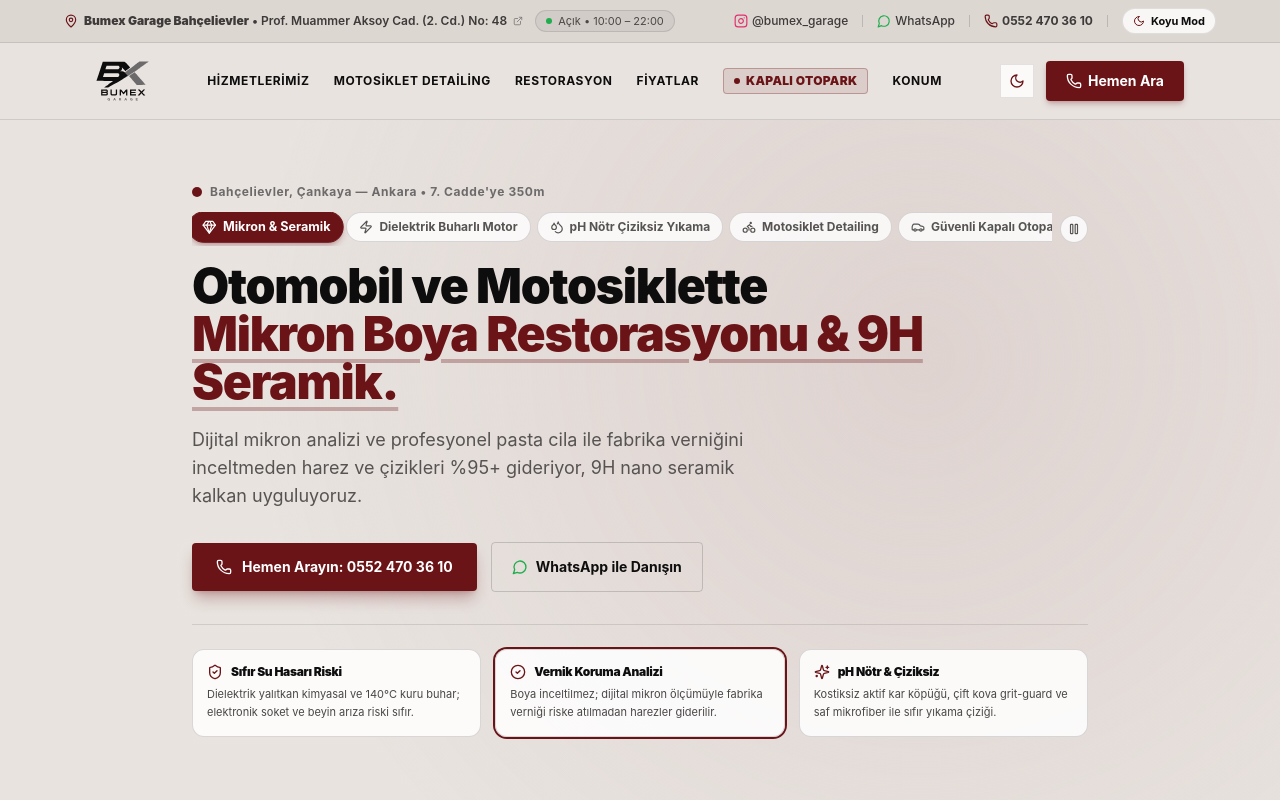
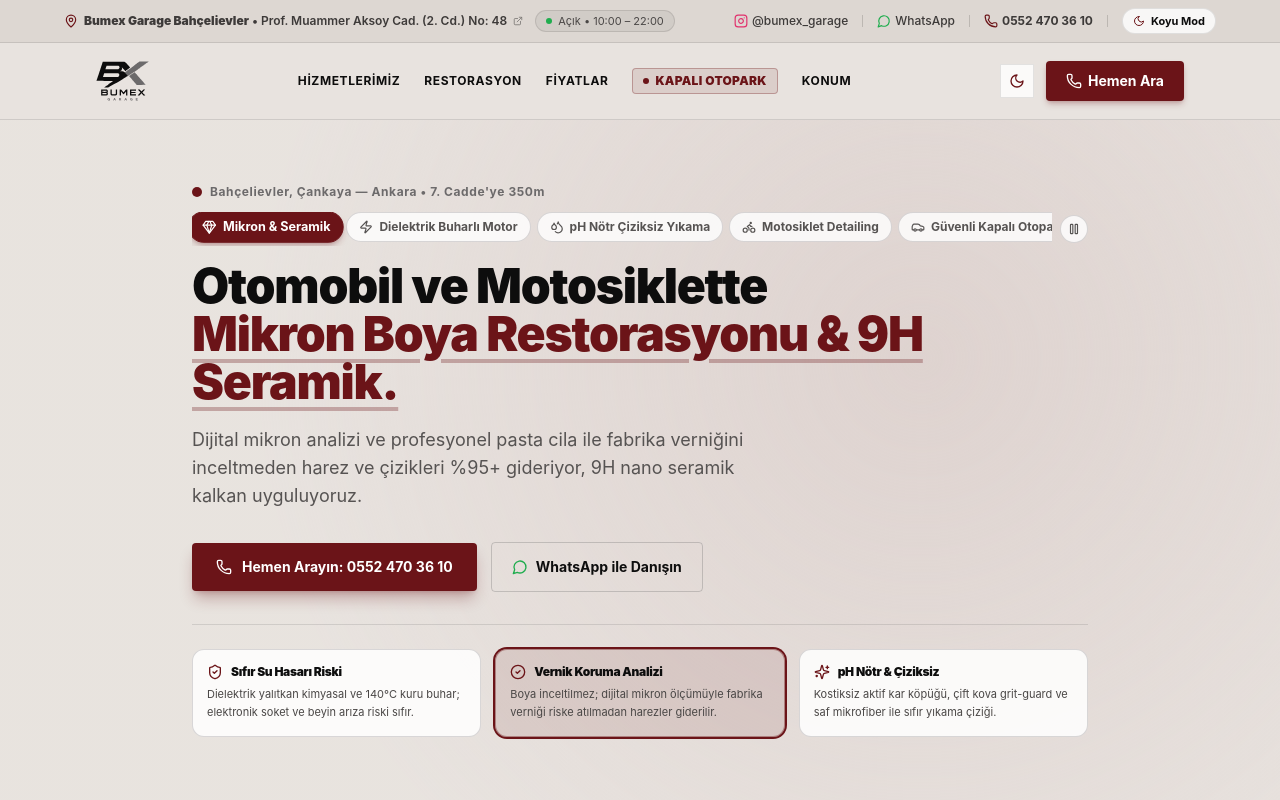
Before and after one commit to AgricolaC/bumex-garage-website, a Next.js app: page / in a window 1280 px wide. Shown: the top 800 px of the page. Built offline with nearby package versions, Linux system fonts and the light colour scheme.

Commit message:
fix(nav-hero): remove motosiklet detailing from top navbar and highlight all 3 cards in red for motosiklet detailing

```diff
--- a/src/components/landing/HeroSection.tsx
+++ b/src/components/landing/HeroSection.tsx
@@ -42,6 +42,11 @@
 
   const activePillar =
     WORKSHOP_PILLARS.find((p) => p.id === activePillarId) ?? WORKSHOP_PILLARS[0];
+
+  // Motosiklet detailing seçildiğinde 3 kartın tamamı kırmızı vurgulanır (kuru buhar, mikron analiz, çiziksiz yıkama)
+  const isCard1Active = activePillar.id === 'buhar' || activePillar.id === 'motosiklet';
+  const isCard2Active = activePillar.id === 'mikron' || activePillar.id === 'motosiklet';
+  const isCard3Active = activePillar.id === 'yikama' || activePillar.id === 'motosiklet';
 
   // Sonraki sütuna geçiş fonksiyonu
   const advancePillar = useCallback(() => {
@@ -233,12 +238,12 @@
           >
             {/* Güvence 1 */}
             <div
-              className={`p-3.5 rounded-xl border transition-colors ${
-                activePillar.id === 'buhar'
-                  ? 'ring-2 ring-[#6B1418] bg-[#6B1418]/5'
-                  : ''
-              } ${
-                isCream
+              className={`p-3.5 rounded-xl border transition-all duration-300 ${
+                isCard1Active
+                  ? isCream
+                    ? 'ring-2 ring-[#6B1418] bg-[#6B1418]/10 border-[#6B1418]/40 shadow-sm'
+                    : 'ring-2 ring-[#6B1418] bg-[#6B1418]/15 border-[#6B1418]/50 shadow-md shadow-[#6B1418]/20'
+                  : isCream
                     ? 'bg-white/85 border-[#6C6A6B]/25 text-[#0D0D0D] shadow-xs'
                     : 'bg-[#222529]/80 border-white/10 text-white'
               }`}
@@ -258,12 +263,12 @@
 
             {/* Güvence 2 */}
             <div
-              className={`p-3.5 rounded-xl border transition-colors ${
-                activePillar.id === 'mikron' || activePillar.id === 'motosiklet'
-                  ? 'ring-2 ring-[#6B1418] bg-[#6B1418]/5'
-                  : ''
-              } ${
-                isCream
+              className={`p-3.5 rounded-xl border transition-all duration-300 ${
+                isCard2Active
+                  ? isCream
+                    ? 'ring-2 ring-[#6B1418] bg-[#6B1418]/10 border-[#6B1418]/40 shadow-sm'
+                    : 'ring-2 ring-[#6B1418] bg-[#6B1418]/15 border-[#6B1418]/50 shadow-md shadow-[#6B1418]/20'
+                  : isCream
                     ? 'bg-white/85 border-[#6C6A6B]/25 text-[#0D0D0D] shadow-xs'
                     : 'bg-[#222529]/80 border-white/10 text-white'
               }`}
@@ -283,12 +288,12 @@
 
             {/* Güvence 3 */}
             <div
-              className={`p-3.5 rounded-xl border transition-colors ${
-                activePillar.id === 'yikama'
-                  ? 'ring-2 ring-[#6B1418] bg-[#6B1418]/5'
-                  : ''
-              } ${
-                isCream
+              className={`p-3.5 rounded-xl border transition-all duration-300 ${
+                isCard3Active
+                  ? isCream
+                    ? 'ring-2 ring-[#6B1418] bg-[#6B1418]/10 border-[#6B1418]/40 shadow-sm'
+                    : 'ring-2 ring-[#6B1418] bg-[#6B1418]/15 border-[#6B1418]/50 shadow-md shadow-[#6B1418]/20'
+                  : isCream
                     ? 'bg-white/85 border-[#6C6A6B]/25 text-[#0D0D0D] shadow-xs'
                     : 'bg-[#222529]/80 border-white/10 text-white'
               }`}
--- a/src/components/landing/LandingNavbar.tsx
+++ b/src/components/landing/LandingNavbar.tsx
@@ -146,9 +146,6 @@
             <Link href="/#hizmetler" className="hover:text-[#6B1418] transition">
               Hizmetlerimiz
             </Link>
-            <Link href="/#motosiklet" className="hover:text-[#6B1418] transition">
-              Motosiklet Detailing
-            </Link>
             <Link href="/#restorasyon" className="hover:text-[#6B1418] transition">
               Restorasyon
             </Link>
```
Lines whose indentation alone changed are shown as unchanged.
